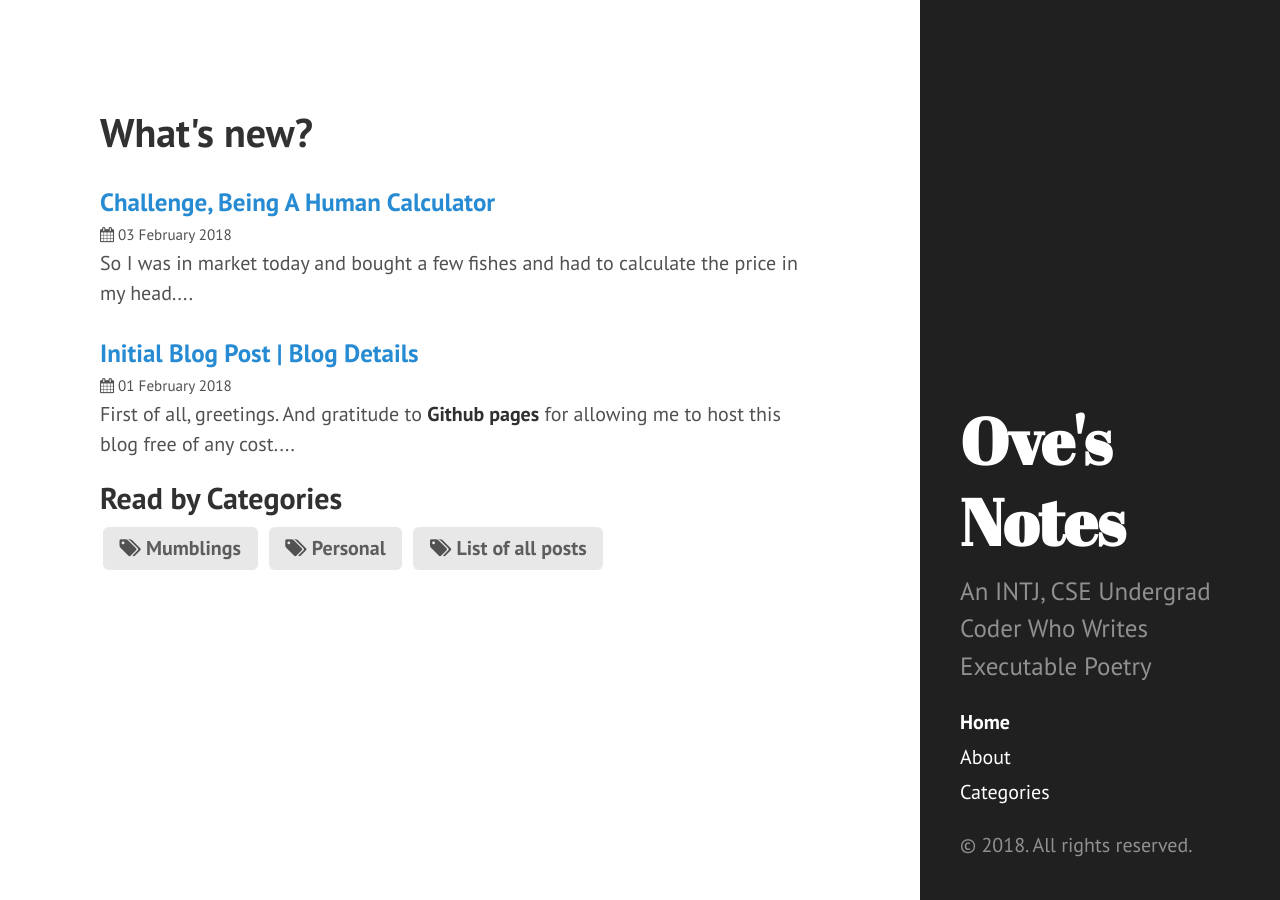
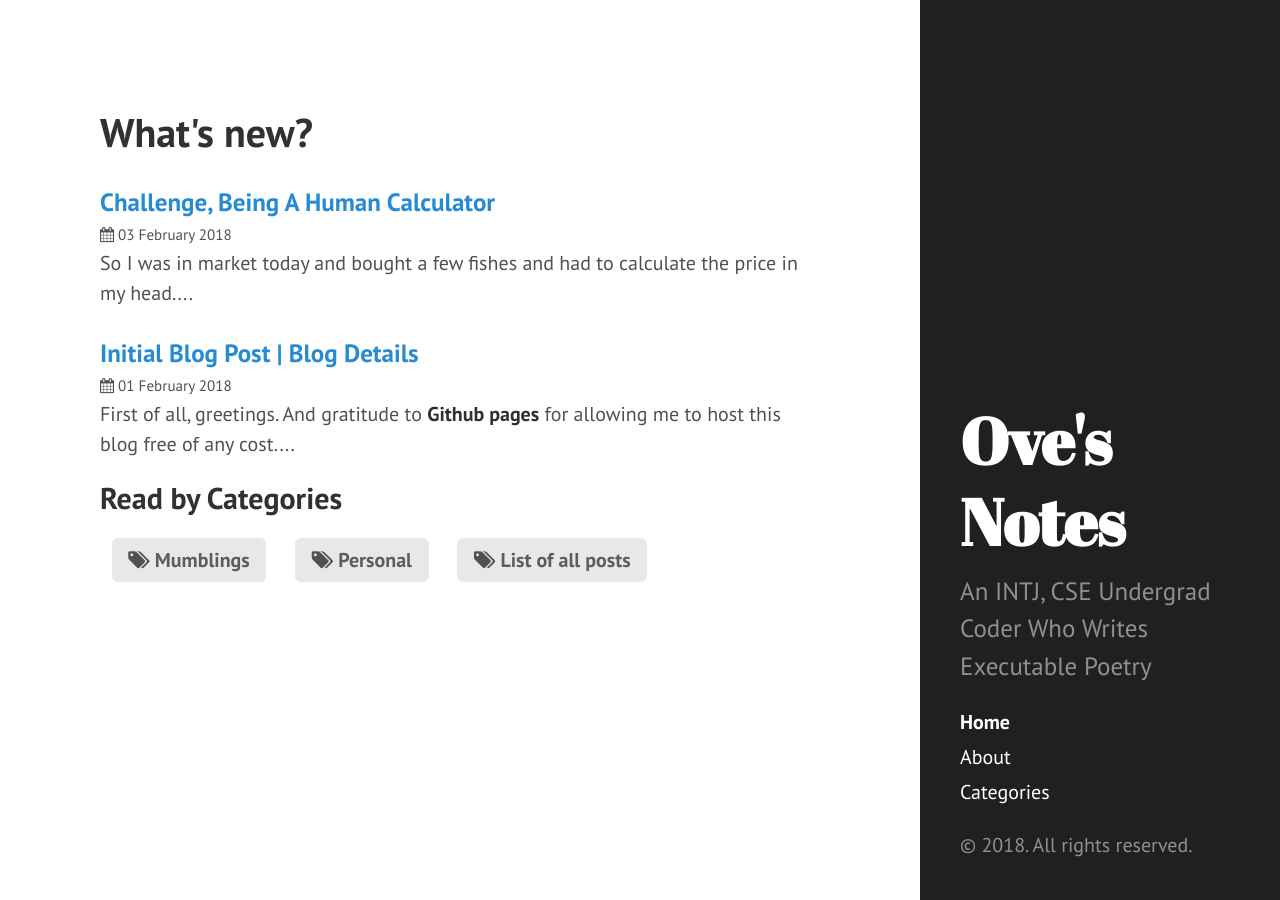
Before and after one commit to ovebepari/ovebepari.github.io, a Jekyll site: the page built from index.html, in a window 1280 px wide. Built offline with Jekyll 4.4.1, drawn with Linux system fonts in a browser that asks for light colours; Markdown is read by kramdown in place of the engine named in the settings; the list of posts is cut into pages by our own code.

Commit message:
categories margin fixed

```diff
--- a/public/css/hyde.css
+++ b/public/css/hyde.css
@@ -266,6 +266,7 @@ a.sidebar-nav-item:focus {
     border-radius: .28571429rem;
     -webkit-transition: background .1s ease;
     transition: background .1s ease;
+    margin: 0.5833em;
 }
 .tags a{
     color: rgba(0,0,0,.6);
```
